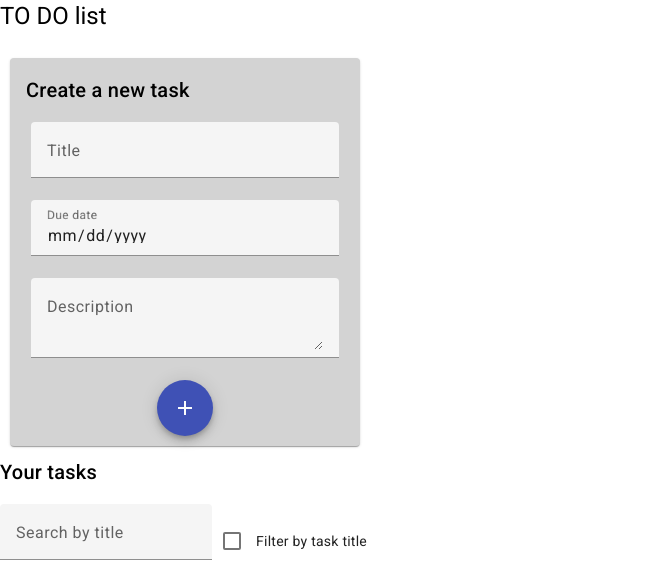
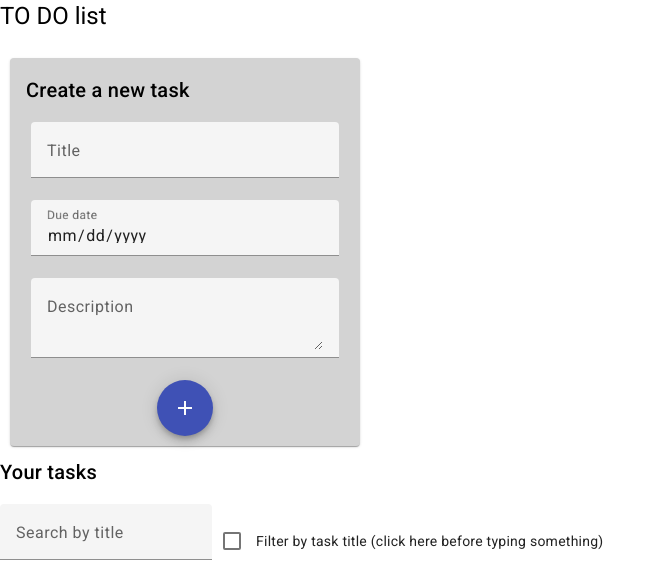
Before and after one commit to yagocdj/web-programming-one, an Angular app in the folder sistema-lista-de-tarefas/: page / in a window 1280 px wide. Shown: the top 588 px of the page, without its empty margins (0-665 px from the left). Built offline with nearby package versions, Linux system fonts and the light colour scheme.

Commit message:
last commit

```diff
--- a/sistema-lista-de-tarefas/src/app/app.component.html
+++ b/sistema-lista-de-tarefas/src/app/app.component.html
@@ -44,7 +44,7 @@
         <input matInput type="text" (keyup)="searchByTaskTitle(filterInput.value)" #filterInput>
       </mat-form-field>
       <mat-checkbox (change)="changeIsToFilter()">
-        Filter by task title
+        Filter by task title (click here before typing something)
       </mat-checkbox>
     </div>
 
@@ -57,10 +57,10 @@
           {{task.description}}
         </mat-card-content>
         <mat-card-footer class="task-card-footer">
-          <button mat-fab color="primary" (click)="removeTask(task)">
+          <button *ngIf="!isToFilterByTitle" mat-fab color="primary" (click)="removeTask(task)">
             <mat-icon>delete</mat-icon>
           </button>
-          <button mat-fab color="primary" (click)="updateSelectedTask(task)">
+          <button *ngIf="!isToFilterByTitle" mat-fab color="primary" (click)="updateSelectedTask(task)">
             <mat-icon>edit</mat-icon>
           </button>
         </mat-card-footer>
--- a/sistema-lista-de-tarefas/src/app/app.component.ts
+++ b/sistema-lista-de-tarefas/src/app/app.component.ts
@@ -48,6 +48,7 @@ export class AppComponent {
   }
 
   changeIsToFilter(): void {
+    this.filteredTasks = [];
     this.isToFilterByTitle = ! this.isToFilterByTitle;
   }
 
```
